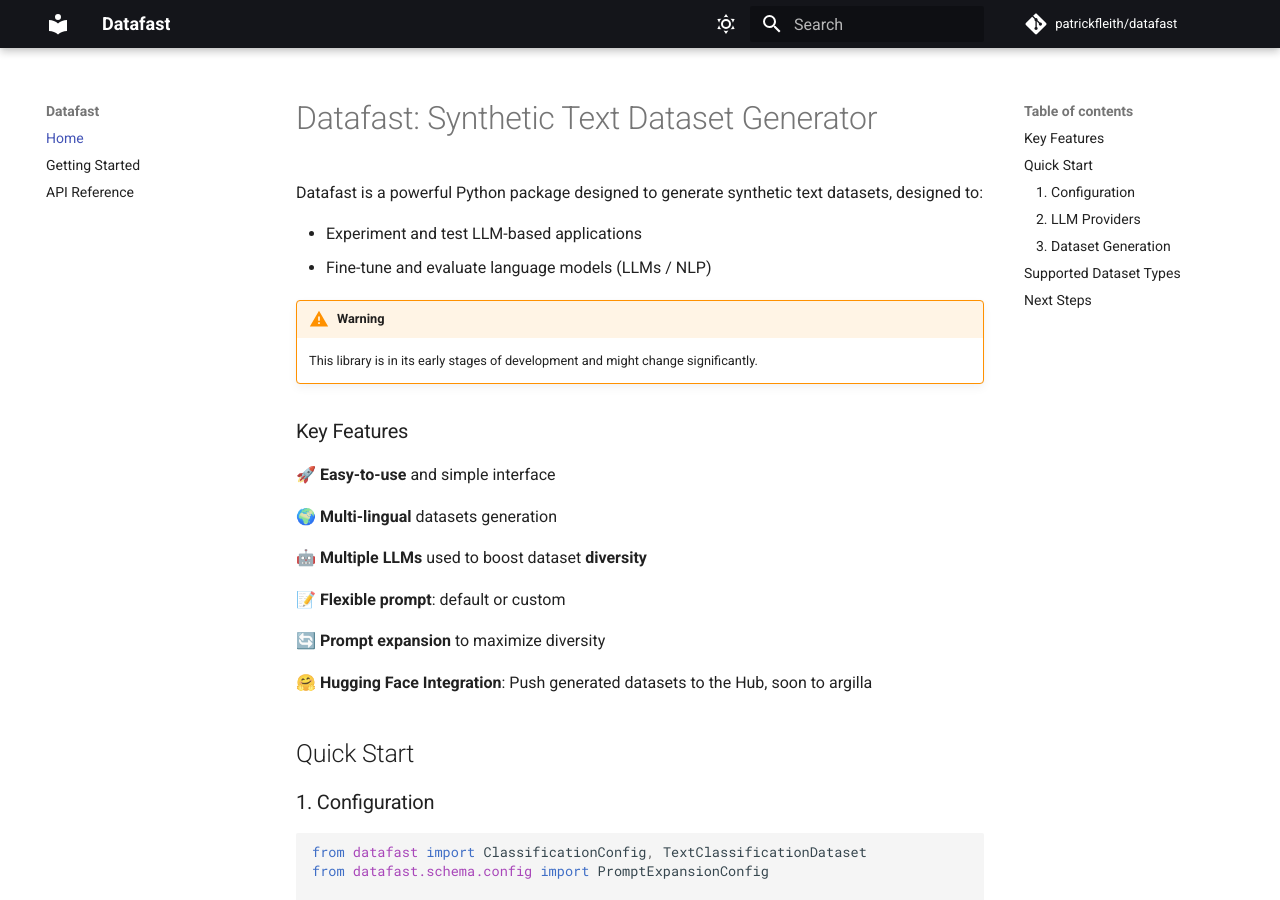
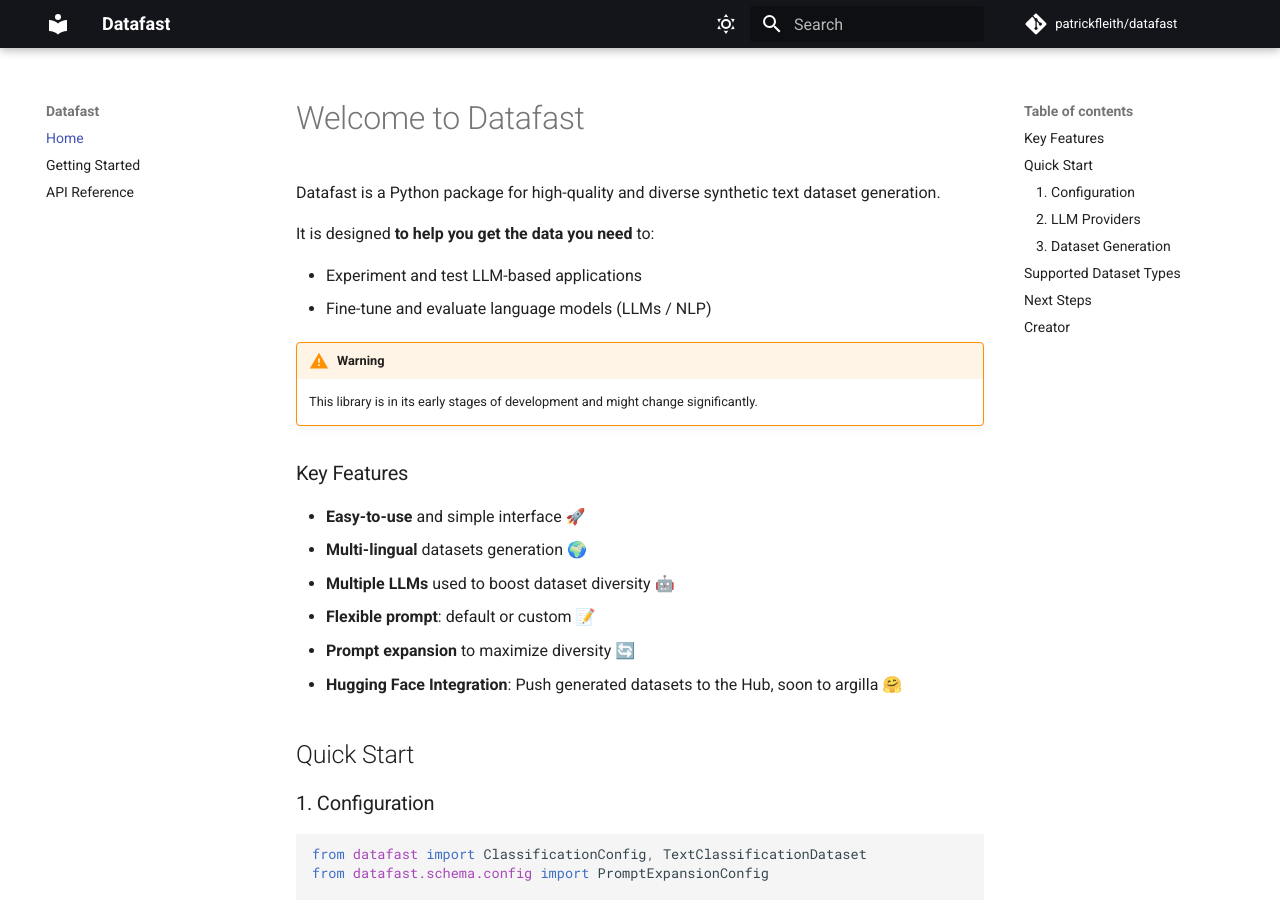
Before and after one commit to patrickfleith/datafast, an MkDocs documentation site: the page built from docs/index.md, in a window 1280 px wide and 900 px high. Built offline with MkDocs 1.6.1 and Material for MkDocs 9.7.7, drawn with Linux system fonts in a browser that asks for light colours; comment, search, counter and statistics services are not loaded; some of the changed text lies outside the part shown.

Commit message:
reworked a bit the header

```diff
--- a/docs/index.md
+++ b/docs/index.md
@@ -1,6 +1,8 @@
-# Datafast: Synthetic Text Dataset Generator
+# Welcome to Datafast
 
-Datafast is a powerful Python package designed to generate synthetic text datasets, designed to:
+Datafast is a Python package for high-quality and diverse synthetic text dataset generation.
+
+It is designed **to help you get the data you need** to:
 
 * Experiment and test LLM-based applications
 * Fine-tune and evaluate language models (LLMs / NLP)
@@ -10,17 +12,12 @@ Datafast is a powerful Python package designed to generate synthetic text datase
 
 ### Key Features
 
-🚀 **Easy-to-use** and simple interface
-
-🌍 **Multi-lingual** datasets generation
-
-🤖 **Multiple LLMs** used to boost dataset **diversity**
-
-📝 **Flexible prompt**: default or custom
-
-🔄 **Prompt expansion** to maximize diversity
-
-🤗 **Hugging Face Integration**: Push generated datasets to the Hub, soon to argilla
+* **Easy-to-use** and simple interface 🚀
+* **Multi-lingual** datasets generation 🌍
+* **Multiple LLMs** used to boost dataset diversity 🤖
+* **Flexible prompt**: default or custom 📝
+* **Prompt expansion** to maximize diversity 🔄
+* **Hugging Face Integration**: Push generated datasets to the Hub, soon to argilla 🤗
 
 ## Quick Start
 
@@ -81,3 +78,7 @@ Currently supported dataset types:
 ## Next Steps
 
 * Visit our [GitHub repository](https://github.com/patrickfleith/datafast) for the latest updates
+
+## Creator
+
+Made with ❤️ by [Patrick Fleith](https://www.linkedin.com/in/patrick-fleith/).
```
